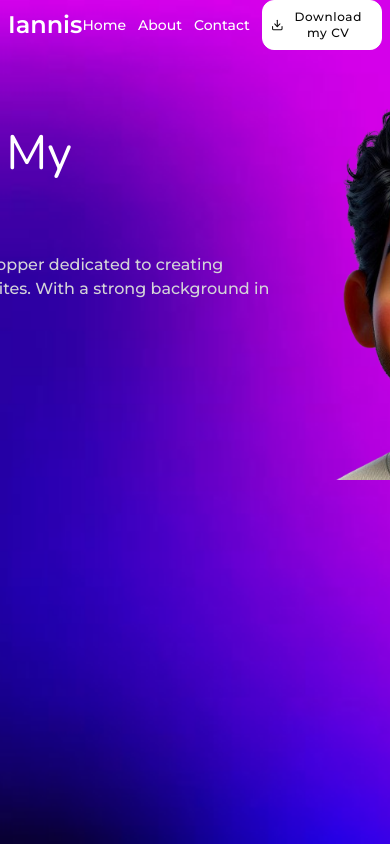
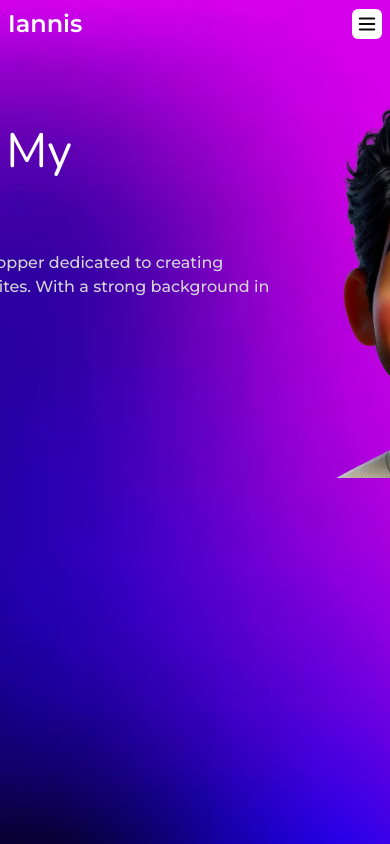
Before and after one commit to IannisG10/IannisG-portfolio, a React (Vite) app: page / in a window 390 px wide. Shown: the top 844 px of the page. Built offline with nearby package versions, Linux system fonts and the light colour scheme; a web font is replaced by a local one.

Commit message:
Menu Hamburger navBar

```diff
--- a/src/components/Header/Header.module.css
+++ b/src/components/Header/Header.module.css
@@ -4,8 +4,10 @@
     background-position: center;
     background-repeat: no-repeat;
     height: 100vh;
-    width: 100vw;
+
 }
+
+
 
 .list{
     display: inline-block;
--- a/src/components/Header/Header.tsx
+++ b/src/components/Header/Header.tsx
@@ -1,4 +1,4 @@
-import React from "react";
+import React, {useState} from "react";
 import s from "./Header.module.css"
 import avatar from "../../assets/Avatar/Avatar.png"
 import { Download } from "lucide-react";
@@ -7,14 +7,22 @@ import { BsLinkedin } from "react-icons/bs";
 import { RiInstagramLine } from "react-icons/ri";
 import { MdOutlineWhatsapp } from "react-icons/md";
 import { IconContext } from "react-icons";
+import ResponsiveMenu from "../ResponsiveMenu/ResponsiveMenu";
 
 const Header: React.FC = () => {
 
+    const [openMenu,setOpenMenu] = useState<boolean>(false)
+
+    const handleOpenMenu = ()=>{
+        setOpenMenu(!openMenu)
+    }
+
     return(
         <header className={`${s.BgIMG}`}>
-            <nav className="flex justify-between items-center font-monsterrat font-medium px-2 md:px-16  md:py-5">
+            <nav className="flex justify-between items-center font-monsterrat p-2 font-medium px-2 md:px-16  md:py-5">
                 <h3 className="text-white text-2xl font-semibold">Iannis</h3>
-                <ul className="flex justify-center items-center gap-3 text-sm md:gap-8 md:text-base cursor-pointer">
+                <ResponsiveMenu openMenu={openMenu} handleOpenMenu={handleOpenMenu}/>
+                <ul className="md:flex hidden  justify-center items-center gap-3 text-sm md:gap-8 md:text-base cursor-pointer">
                     <li className={`${s.list} text-white`}>Home</li>
                     <li className={`${s.list} text-white`}>About</li>
                     <li className={`${s.list} text-white`}>Contact</li>
--- /dev/null
+++ b/src/components/ResponsiveMenu/ResponsiveMenu.tsx
@@ -0,0 +1,22 @@
+import React from "react";
+import { Menu } from "lucide-react";
+import { X } from "lucide-react";
+
+interface menuProps{
+    openMenu: boolean
+    handleOpenMenu: () => void
+}
+
+const ResponsiveMenu: React.FC<menuProps> = ({openMenu,handleOpenMenu})=>{
+    return(
+        <>
+            <div className="block cursor-pointer md:hidden bg-white rounded-md p-1"
+                 onClick={()=>{handleOpenMenu()}}
+            >
+                {openMenu ? <X size={22}/> : <Menu size={22}/>}
+            </div>
+        </>
+    )
+}
+
+export default ResponsiveMenu
```
